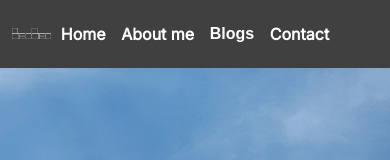
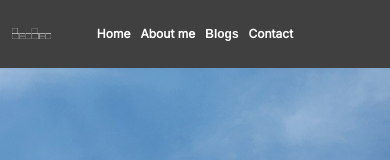
Before and after one commit to HelloWorld1604/my-blogs, a React (Vite) app: page / in a window 390 px wide. Shown: the top 160 px of the page. Built offline with nearby package versions, Linux system fonts and the light colour scheme; a web font is replaced by a local one.

Commit message:
Sửa responsive smartphone của Navigation

```diff
--- a/src/pages/components/Navigation.css
+++ b/src/pages/components/Navigation.css
@@ -53,3 +53,12 @@
         height: 4vh;
     }
 }
+
+/* Smartphone edition -------------------- */
+@media only screen and (width <= 500px) {
+
+    .nav-buttons {
+        font-size: 12px;
+        margin: 5px;
+    }
+}
```
